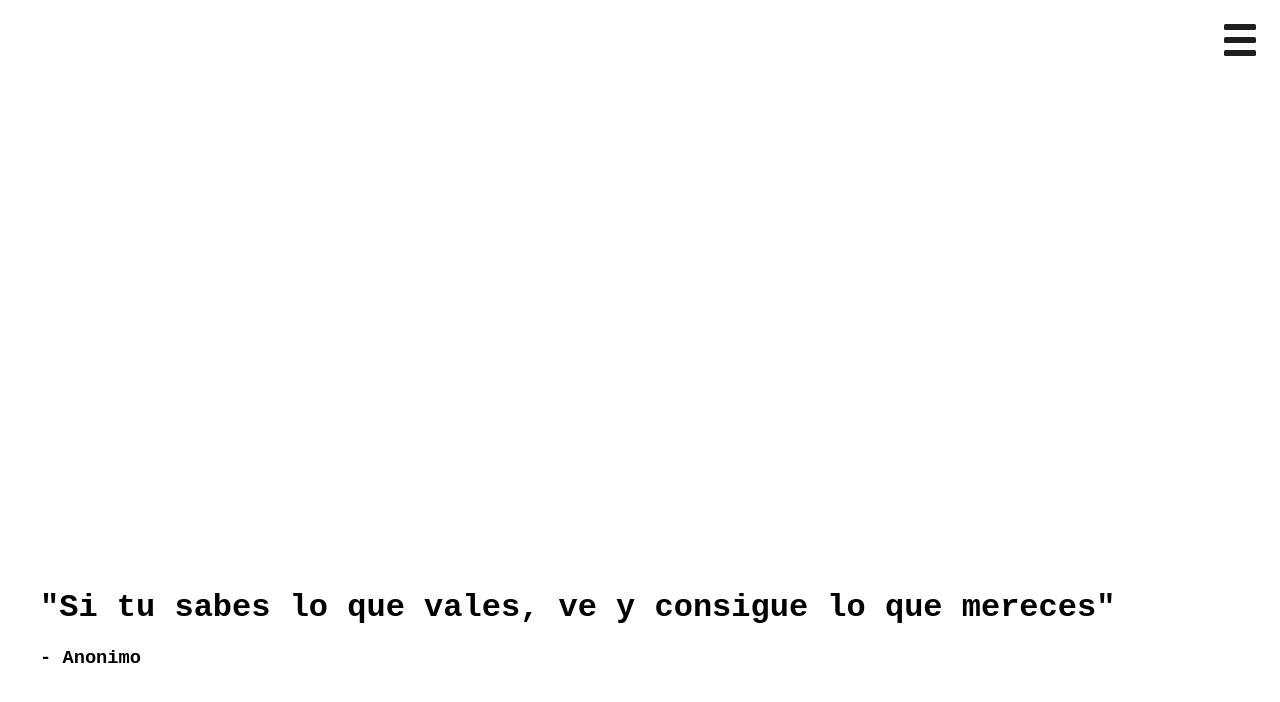
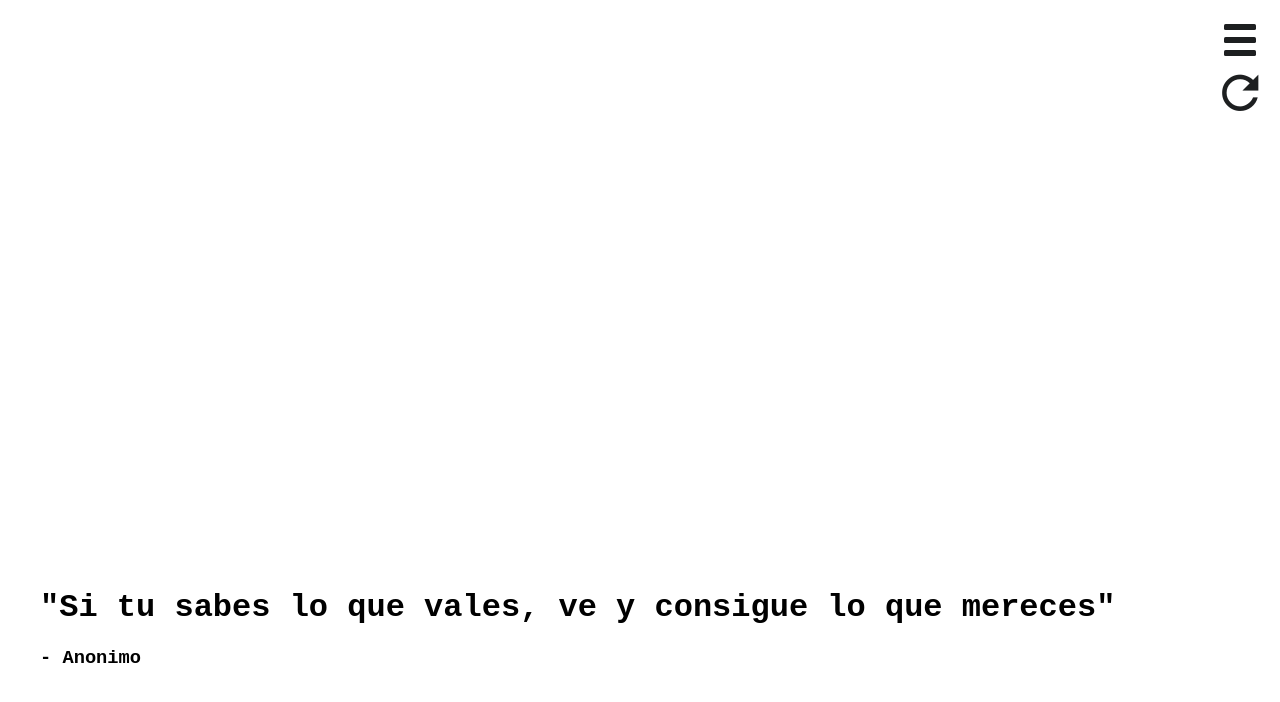
Before and after one commit to Fblind/frases, a website: page public/index.html in a window 1280 px wide. Drawn offline with Linux system fonts and the light colour scheme; no server answers.

Commit message:
Add reload page button

```diff
--- a/public/index.html
+++ b/public/index.html
@@ -200,11 +200,28 @@
         }
       }
     </style>
+    <style>
+      #responsive-refresh {
+        float: right;
+        right: 0;
+        position: absolute;
+        width: 43px;
+        height: 64px;
+        margin-top: 10px;
+      }
+
+      .refresh-icon {
+        font-size: 1.7em;
+        max-width: 32px;
+        width: 64px;
+      }
+    </style>
   </head>
   <body>
     <nav>
       <input id="responsive-menu" type="checkbox">
       <label for="responsive-menu"><span id="menu-icon"></span></label>
+      <label id="responsive-refresh"><i class="material-icons refresh-icon" onclick="window.location.reload()">refresh</i></label>
       <div id="overlay"></div>
       <ul id="menu">
         <div>
```
Also changed, not shown: 1 other file.
